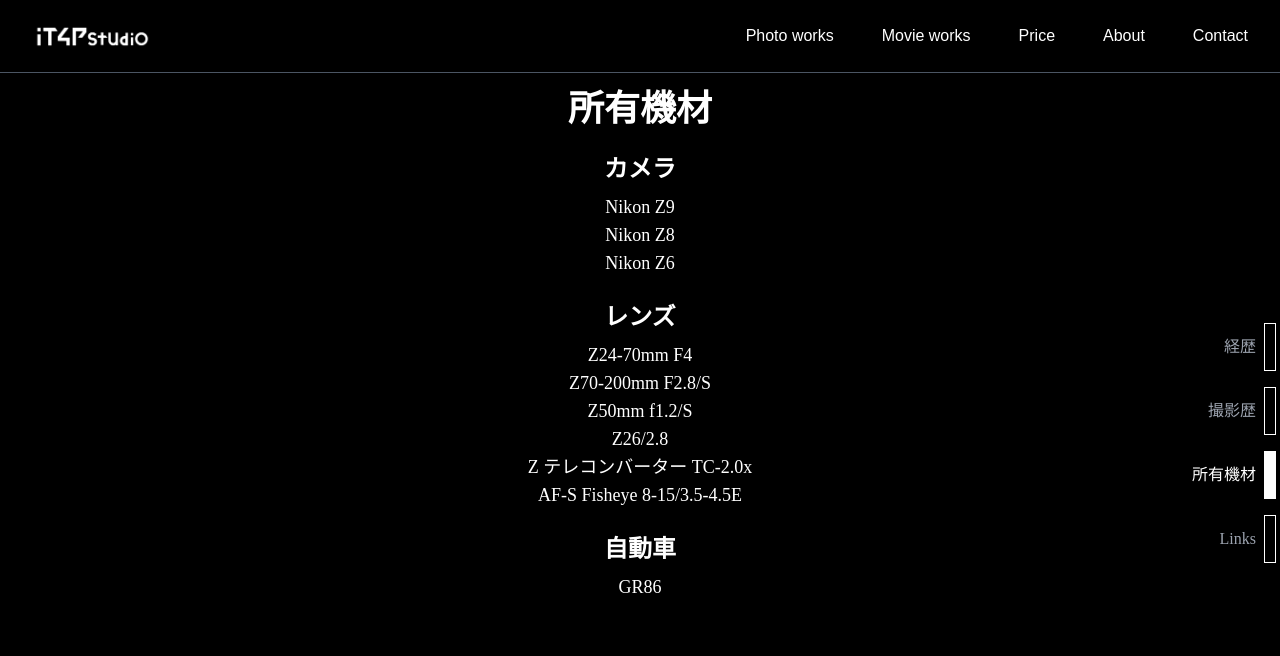
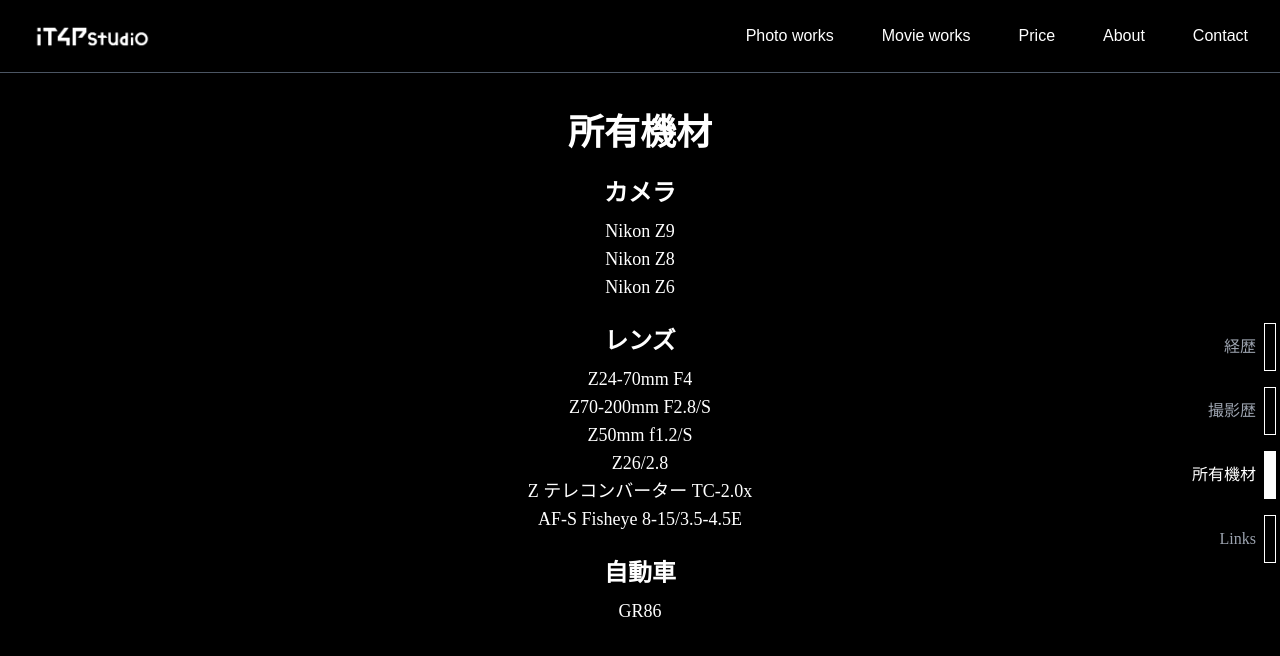
Before and after one commit to iT4P-studio/portfolio, a Next.js app: page /about in a window 1280 px wide. Both pictures are taken after a click on the button "所有機材". Shown: the top 656 px of the page. Built offline with nearby package versions, Linux system fonts and the light colour scheme.

Commit message:
add  my-6

```diff
--- a/app/about/page.js
+++ b/app/about/page.js
@@ -236,7 +236,7 @@
 
   return (
     <section className="p-4">
-      <h2 className="text-4xl font-bold mb-6 text-center">所有機材</h2>
+      <h2 className="text-4xl font-bold mb-6 text-center my-6">所有機材</h2>
       {categories.map((cat, i) => (
         <div key={i} className="mb-6 text-lg">
           <h4 className="text-2xl font-semibold mb-2 whitespace-nowrap text-center">
@@ -269,7 +269,7 @@
 
   return (
     <section className="p-4">
-      <h2 className="text-4xl font-bold mb-6 text-center">Links</h2>
+      <h2 className="text-4xl font-bold mb-6 text-center my-6">Links</h2>
       <div className="flex gap-8 justify-center items-center">
         {iconLinks.map((lk, i) => (
           <a
```
